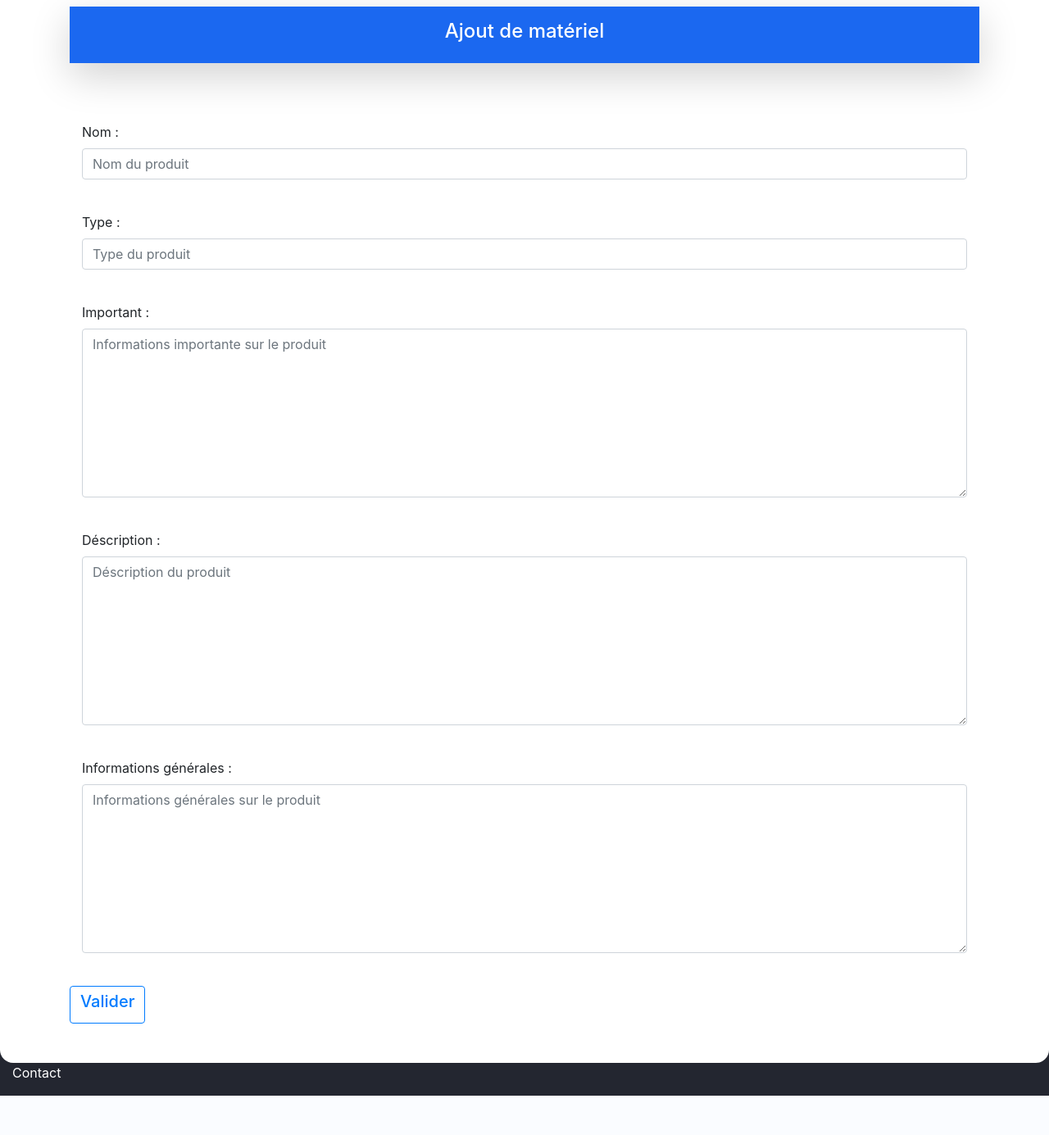
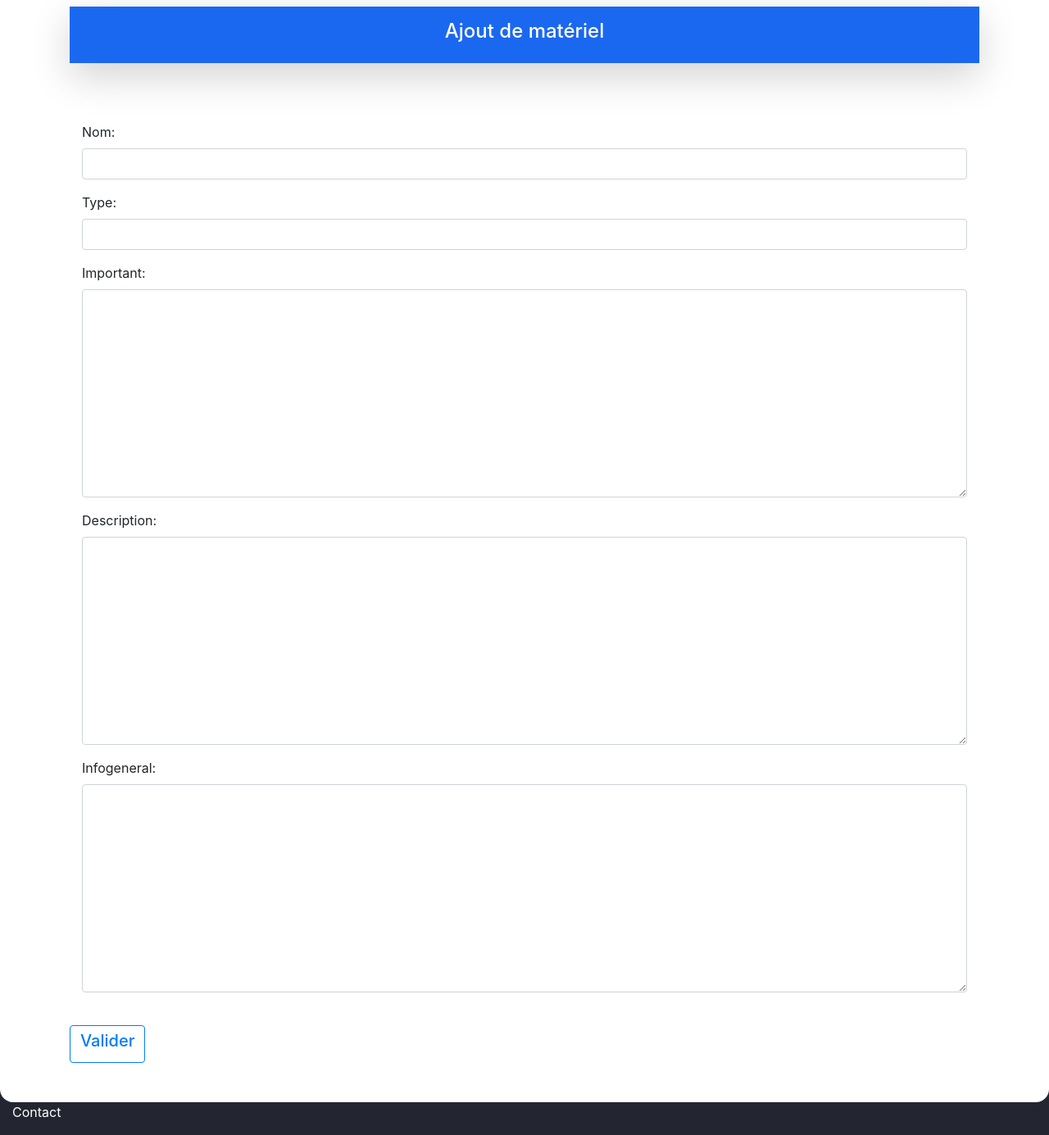
Before and after one commit to Dylan-Helin/Prepascience, a Django app: page /ajout/ in a window 1280 px wide. Shown: the part 56-1441 px from the top of the page at 82% size. Before the commit the page ends 1393 px from the top, so only its background shows below. Run offline with Django 3.2, Linux system fonts and the light colour scheme; some libraries are stand-ins or nearby versions.

Commit message:
Permis d'ajouter des matériaux dans la base (erreur dans la description de mon dernier commit dans lequel j'ai permis d'ajoutr une demande dans la base)

```diff
--- a/Prepascience/form.py
+++ b/Prepascience/form.py
@@ -31,3 +31,16 @@ class Demandeform(forms.ModelForm):
     class Meta:
         model = Demande
         fields = ('titre', 'contenu')
+
+
+class Ajoutform(forms.ModelForm):
+    nom = forms.CharField(widget=forms.TextInput(attrs={'class': 'form-control'}))
+    type = forms.CharField(widget=forms.TextInput(attrs={'class': 'form-control'}))
+    important = forms.CharField(widget=forms.Textarea(attrs={'class': 'form-control'}))
+    description = forms.CharField(widget=forms.Textarea(attrs={'class': 'form-control'}))
+    infoGeneral = forms.CharField(widget=forms.Textarea(attrs={'class': 'form-control'}))
+
+
+    class Meta:
+        model = Materiaux
+        fields = ('nom', 'type', 'important', 'description', 'infoGeneral')
--- a/Prepascience/urls.py
+++ b/Prepascience/urls.py
@@ -29,7 +29,7 @@ urlpatterns = [
     path ('profil/', views.profil),
     path('login/',LoginView.as_view(template_name='login.html')),
     path('demande/',views.demande.as_view()),
-    path('ajout/',views.ajout),
+    path('ajout/',views.ajout.as_view()),
     path('demandead/',views.demandead),
     path('ajoutProjet/', views.ajoutProjet.as_view()),
     path('logout/',LogoutView.as_view(template_name='logout.html')),
--- a/Prepascience/views.py
+++ b/Prepascience/views.py
@@ -64,8 +64,22 @@ class demande(TemplateView):
         return render(request, self.template_name, {'form': form})
 
 
-def ajout(request):
-    return render(request, "ajout.html")
+class ajout(TemplateView):
+    template_name = 'ajout.html'
+
+    def get(self, request):
+        form = Ajoutform()
+        return render(request, self.template_name, {'form': form})
+
+    def post(self, request):
+        form = Ajoutform(request.POST)
+        if form.is_valid():
+            form.save()
+
+            form = Ajoutform
+
+        return render(request, self.template_name, {'form': form})
+
 
 
 def logout(request):
--- a/templates/ajout.html
+++ b/templates/ajout.html
@@ -68,51 +68,17 @@
         <div style="background-color: #1B68F0" align="center" class="shadow-lg p-3 mb-5 text-white"><h4>Ajout de matériel</h4></div>
         </br>
 
-        <FORM>
+         <FORM method="POST">
             <div class="form-group container">
-                <label for="formGroupExampleInput">Nom : </label>
-                <input type="text" class="form-control" id="formGroupExampleInput" placeholder="Nom du produit">
+                {% csrf_token %}
+                {{ form.as_p }}
             </div>
 
+        </br>
+        <div><button type="submit" class="btn btn-outline-primary"><h5>Valider</h5></button></div>
 
-            </br>
+         </FORM>
 
-
-            <div class="form-group container">
-                <label for="formGroupExampleInput">Type : </label>
-                <input type="text" class="form-control" id="formGroupExampleInput" placeholder="Type du produit">
-            </div>
-
-
-            </br>
-
-
-            <div class="form-group container">
-                <label for="formGroupExampleInput">Important : </label>
-                <TEXTAREA class="form-control" name="detail" rows=8 cols=60 placeholder="Informations importante sur le produit"></TEXTAREA>
-            </div>
-
-
-            </br>
-
-
-            <div class="form-group container">
-                <label for="formGroupExampleInput">Déscription : </label>
-                <TEXTAREA class="form-control" name="detail" rows=8 cols=60 placeholder="Déscription du produit"></TEXTAREA>
-            </div>
-
-
-            </br>
-
-
-            <div class="form-group container">
-                <label for="formGroupExampleInput">Informations générales : </label>
-                <TEXTAREA class="form-control" name="detail" rows=8 cols=60 placeholder="Informations générales sur le produit"></TEXTAREA>
-            </div>
-        </FORM>
-
-        </br>
-        <div><button type="button" class="btn btn-outline-primary" onclick="window.location.href='#'"><h5>Valider</h5></button></div>
         </br></br>
 
 
```
Also changed, not shown: db.sqlite3.
